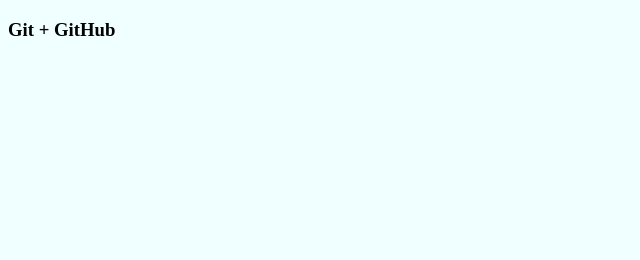
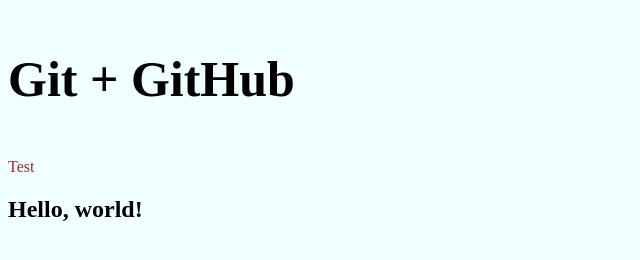
Before and after one commit to abt-soul/git-test, a plain HTML site: page index.html in a window 1280 px wide. Shown: the whole page, without its empty margins (0-640 px from the left). Drawn offline with Linux system fonts and the light colour scheme.

Commit message:
Третий коммит

```diff
--- a/css/style.css
+++ b/css/style.css
@@ -1,3 +1,11 @@
 body {
     background-color: azure;
 }
+
+p {
+    color: brown;
+}
+
+h3 {
+    font-size: 50px;
+}
--- a/index.html
+++ b/index.html
@@ -8,5 +8,7 @@
     </head>
     <body>
         <h3>Git + GitHub</h3>
+        <p>Test</p>
+        <h2>Hello, world!</h2>
     </body>
 </html>
```
